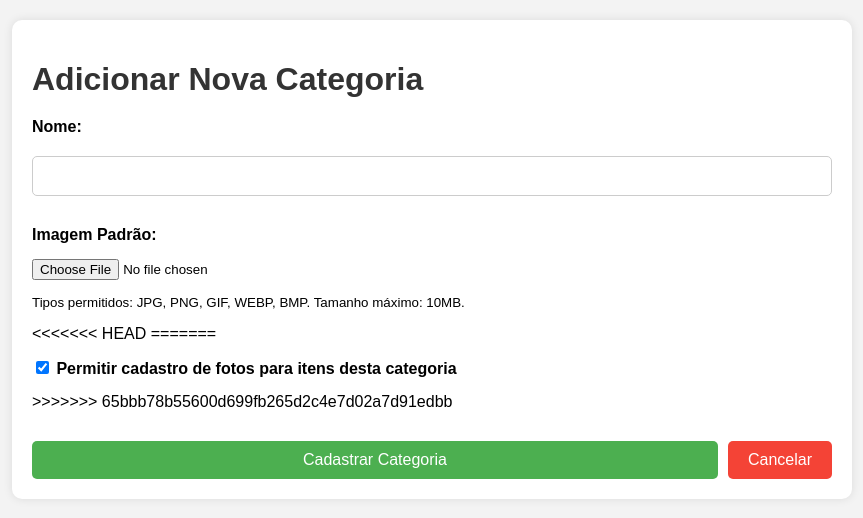
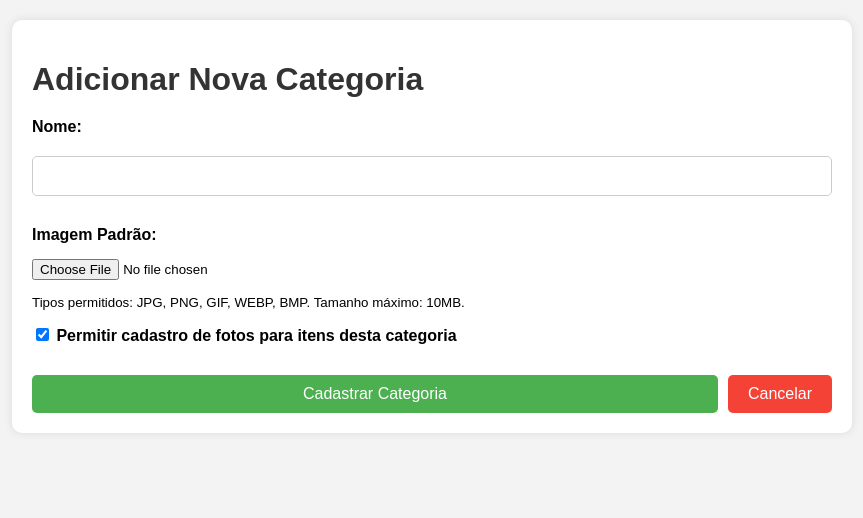
Before and after one commit to alissonrdf/achadosPerdidos, a PHP site: page /categorias/add_category.php in a window 1280 px wide. Shown: the top 518 px of the page, without its empty margins (208-1071 px from the left). Run offline with PHP 8.4, Linux system fonts and the light colour scheme; the visitor is signed in with stand-in values (Sample User, id 1); a stand-in replaces the project's code that opens the database connection; some libraries are stand-ins or nearby versions.

Commit message:
Remove merge conflict markers and clean up form layout in add_category.php

```diff
--- a/categorias/add_category.php
+++ b/categorias/add_category.php
@@ -74,15 +74,10 @@ if ($_SERVER["REQUEST_METHOD"] == "POST") {
             <label for="image">Imagem Padrão:</label>
             <input type="file" name="image" id="image" accept="image/*">
             <small>Tipos permitidos: JPG, PNG, GIF, WEBP, BMP. Tamanho máximo: 10MB.</small>
-<<<<<<< HEAD
-=======
-
             <label for="permite_foto">
                 <input type="checkbox" name="permite_foto" id="permite_foto" checked>
                 Permitir cadastro de fotos para itens desta categoria
             </label>
->>>>>>> 65bbb78b55600d699fb265d2c4e7d02a7d91edbb
-
             <div class="button-container">
                 <button type="submit" class="save-button">Cadastrar Categoria</button>
                  <a href="list_categories.php" class="cancel-button">Cancelar</a>
```
